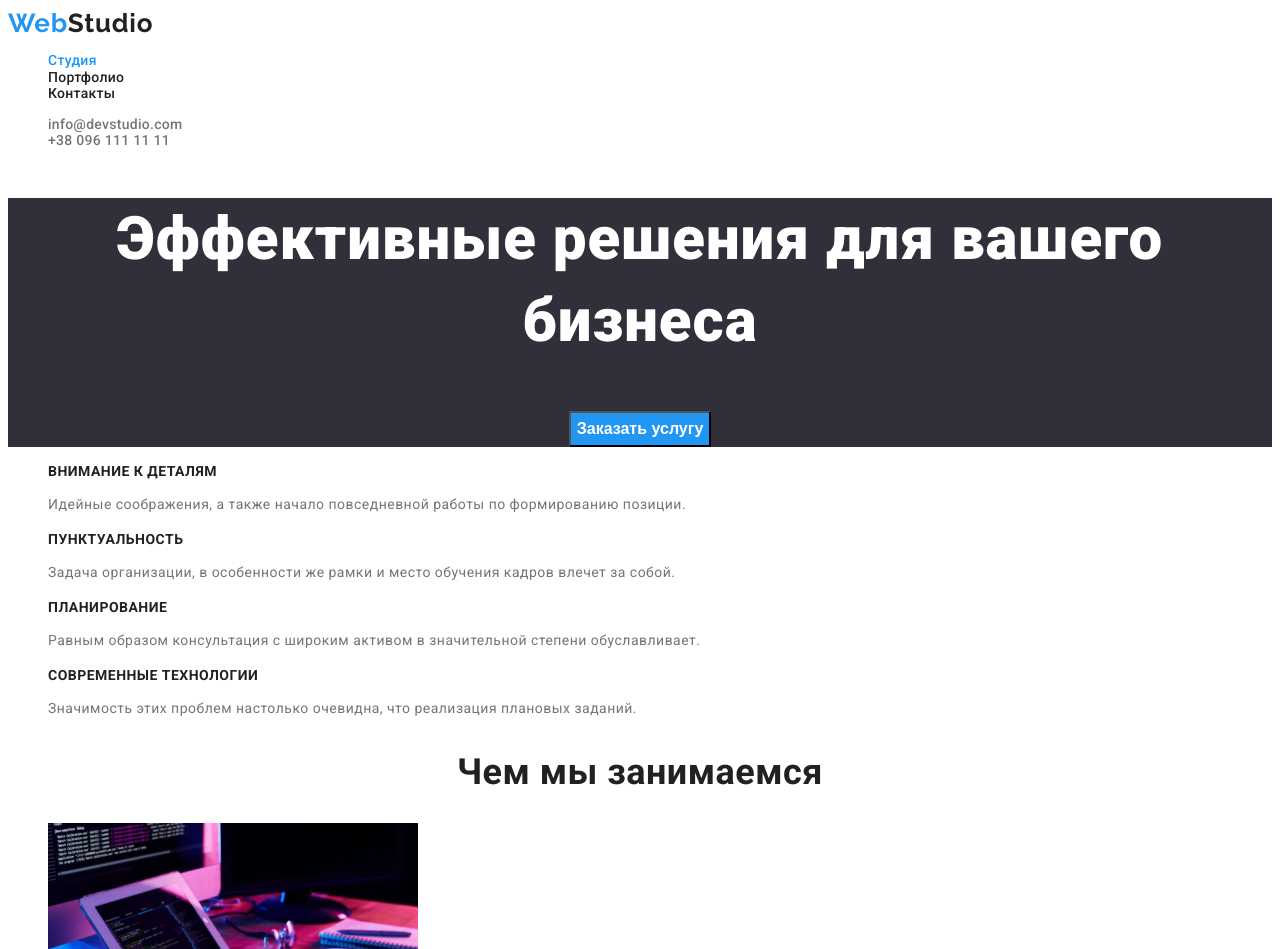
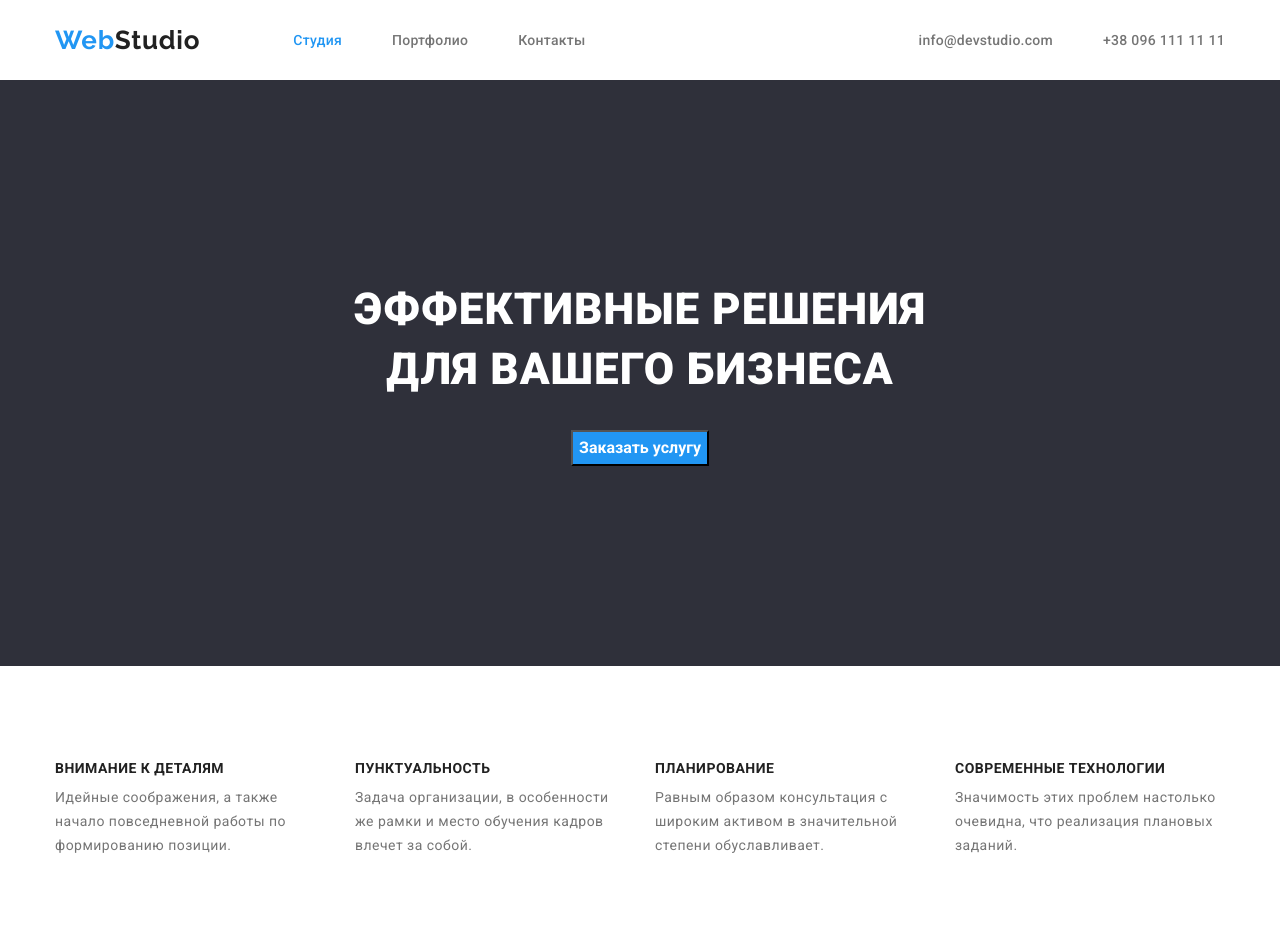
Before and after one commit to MartyInFuture/goit-markup-hw-03, a plain HTML site: page index.html in a window 1280 px wide. Shown: the top 949 px of the page. Drawn offline with nearby package versions, Linux system fonts and the light colour scheme.

Commit message:
part of hw3

```diff
--- a/css/styles.css
+++ b/css/styles.css
@@ -12,15 +12,20 @@ body {
   font-family: 'Roboto', sans-serif;
   color: var(--main-text-color);
   letter-spacing: 0.03em;
+  margin: 0;
+}
+
+h1,
+h2,
+h3,
+p {
+  margin-top: 0;
+  margin-bottom: 0;
 }
 
 a {
   color: inherit;
   text-decoration: none;
-}
-
-a:hover {
-  color: var(--accent-color);
 }
 
 .accent {
@@ -29,6 +34,8 @@ a:hover {
 
 .list {
   list-style: none;
+  padding: 0px;
+  margin: 0px;
 }
 
 .button {
@@ -48,6 +55,19 @@ a:hover {
   color: var(--main-background-color);
 }
 
+.container {
+  width: 1200px;
+  padding-left: 15px;
+  padding-right: 15px;
+  margin-left: auto;
+  margin-right: auto;
+}
+
+.section {
+  padding-top: 94px;
+  padding-bottom: 94px;
+}
+
 /* Header */
 
 .header {
@@ -57,15 +77,34 @@ a:hover {
   letter-spacing: 0.02em;
 }
 
-.site-nav a {
-  color: var(--secondary-text-color);
+.site-nav {
+  display: flex;
 }
 
-.site-nav a:hover {
+.site-nav-pages-link {
+  display: flex;
+}
+
+.site-nav-pages-link .item a {
+  display: inline-block;
+  padding-top: 32px;
+  padding-bottom: 32px;
+}
+
+.site-nav-pages-link .item:not(:last-child) {
+  margin-right: 50px;
+}
+
+.site-nav-pages-link a:hover,
+.site-nav-contacts a:hover {
   color: var(--accent-color);
 }
 
 .logo {
+  margin-top: auto;
+  margin-bottom: auto;
+  margin-right: 93px;
+
   color: var(--secondary-text-color);
 
   font-family: 'Raleway', sans-serif;
@@ -75,11 +114,26 @@ a:hover {
   letter-spacing: 0.03em;
 }
 
-.site-nav .logo:hover {
-  color: var(--secondary-text-color);
+.site-nav-contacts {
+  margin-left: auto;
+  display: flex;
 }
 
+.site-nav-contacts .item:not(:first-child) {
+  margin-left: 50px;
+}
+
+.site-nav-container {
+  display: flex;
+  align-items: center;
+}
+
+/* Hero section */
+
 .hero {
+  padding-top: 200px;
+  padding-bottom: 200px;
+
   background-color: var(--secondary-background-color);
   color: var(--main-background-color);
 
@@ -89,8 +143,11 @@ a:hover {
 }
 
 .hero .title {
+  margin-bottom: 30px;
+
+  text-transform: uppercase;
   font-weight: 900;
-  font-size: 60px;
+  font-size: 44px;
   line-height: 1.36;
 }
 
@@ -106,6 +163,8 @@ a:hover {
 /* Our adventages */
 
 .our-adventages .title {
+  margin-bottom: 10px;
+
   font-size: 14px;
   letter-spacing: 1.17;
   text-transform: uppercase;
@@ -118,15 +177,40 @@ a:hover {
   line-height: 1.71;
 }
 
+.adventages-list {
+  display: flex;
+}
+
+.adventages-list .item {
+  width: 270px;
+}
+
+.adventages-list .item:not(:last-child) {
+  margin-right: 30px;
+}
+
 /* What we do */
+.what-we-do.section {
+  padding-top: 0px;
+}
 
 .what-we-do .title {
+  margin-bottom: 50px;
+
   color: var(--secondary-text-color);
 
   font-size: 36px;
   line-height: 1.17;
 
   text-align: center;
+}
+
+.what-we-do-list {
+  display: flex;
+}
+
+.what-we-do-list .item:not(:last-child) {
+  margin-right: 30px;
 }
 
 /* Our team */
--- a/index.html
+++ b/index.html
@@ -9,60 +9,74 @@
       href="https://fonts.googleapis.com/css2?family=Raleway:wght@700&family=Roboto:wght@400;500;700;900&display=swap"
       rel="stylesheet"
     />
+    <link
+      rel="stylesheet"
+      href="https://cdnjs.cloudflare.com/ajax/libs/modern-normalize/1.0.0/modern-normalize.min.css"
+    />
     <link rel="stylesheet" href="./css/styles.css" />
     <title>Second homework</title>
   </head>
   <body>
     <header class="header">
+      <div class="container site-nav-container">
         <nav class="site-nav">
           <a href="./index.html" class="logo"
-          ><span class="accent">Web</span>Studio</a
+            ><spnan class="accent">Web</spnan>Studio</a
           >
-        <ul class="list">
-          <li>
+          <ul class="site-nav-pages-link list">
+            <li class="item">
               <a href="./index.html"><span class="accent">Студия</span></a>
             </li>
-          <li><a href="./portfolio.html">Портфолио</a></li>
-          <li><a href="/">Контакты</a></li>
+            <li class="item"><a href="./portfolio.html">Портфолио</a></li>
+            <li class="item"><a href="/">Контакты</a></li>
           </ul>
         </nav>
-      <ul class="list">
-        <li>
+        <ul class="list site-nav-contacts">
+          <li class="item">
             <a href="mailto:info@devstudio.com">info@devstudio.com</a>
           </li>
-        <li><a href="tel:+380961111111">+38 096 111 11 11</a></li>
+          <li class="item">
+            <a href="tel:+380961111111">+38 096 111 11 11</a>
+          </li>
         </ul>
+      </div>
     </header>
 
     <main class="main">
       <section class="hero">
-        <h1 class="title">Эффективные решения для вашего бизнеса</h1>
+        <div class="container">
+          <h1 class="title">
+            Эффективные решения <br />
+            для вашего бизнеса
+          </h1>
           <button class="button" type="button">Заказать услугу</button>
+        </div>
       </section>
-      <section class="our-adventages">
-        <ul class="list">
-          <li>
+      <section class="our-adventages section">
+        <div class="container">
+          <ul class="list adventages-list">
+            <li class="item">
               <h3 class="title">Внимание к деталям</h3>
               <p class="text">
                 Идейные соображения, а также начало повседневной работы по
                 формированию позиции.
               </p>
             </li>
-          <li>
+            <li class="item">
               <h3 class="title">Пунктуальность</h3>
               <p class="text">
-              Задача организации, в особенности же рамки и место обучения кадров
-              влечет за собой.
+                Задача организации, в особенности же рамки и место обучения
+                кадров влечет за собой.
               </p>
             </li>
-          <li>
+            <li class="item">
               <h3 class="title">Планирование</h3>
               <p class="text">
                 Равным образом консультация с широким активом в значительной
                 степени обуславливает.
               </p>
             </li>
-          <li>
+            <li class="item">
               <h3 class="title">Современные технологии</h3>
               <p class="text">
                 Значимость этих проблем настолько очевидна, что реализация
@@ -70,25 +84,27 @@
               </p>
             </li>
           </ul>
+        </div>
       </section>
-      <section class="what-we-do">
+      <section class="what-we-do section">
+        <div class="container">
           <h2 class="title">Чем мы занимаемся</h2>
-        <ul class="list">
-          <li>
+          <ul class="list what-we-do-list">
+            <li class="item">
               <img
                 src="./images/wedo1.jpg"
                 width="370"
                 alt="developer is codding"
               />
             </li>
-          <li>
+            <li class="item">
               <img
                 src="./images/wedo2.jpg"
                 width="370"
                 alt="layout designer is working"
               />
             </li>
-          <li>
+            <li class="item">
               <img
                 src="./images/wedo3.jpg"
                 width="370"
@@ -96,8 +112,10 @@
               />
             </li>
           </ul>
+        </div>
       </section>
-      <section class="our-team">
+      <section class="our-team section">
+        <div class="container">
           <h2 class="our-team-title">Наша команда</h2>
           <ul class="list">
             <li>
@@ -127,22 +145,29 @@
               <p class="text">Marketing</p>
             </li>
             <li>
-            <img src="./images/ui-designer.jpg" alt="ui-designer" width="270" />
+              <img
+                src="./images/ui-designer.jpg"
+                alt="ui-designer"
+                width="270"
+              />
 
               <h3 class="title">Михаил Ермаков</h3>
               <p class="text">UI Designer</p>
             </li>
           </ul>
+        </div>
       </section>
     </main>
 
-    <footer class="footer">
+    <footer class="footer section">
+      <div class="container">
         <a href="/" class="logo"><span class="accent">Web</span>Studio</a>
         <address class="address">
           <p>г. Киев, пр-т Леси Украинки, 26</p>
           <a href="mailto:info@devstudio.com">info@devstudio.com</a><br />
           <a href="tel:+380961111111">+38 096 111 11 11</a>
         </address>
+      </div>
     </footer>
   </body>
 </html>
```
Lines whose indentation alone changed are shown as unchanged.
